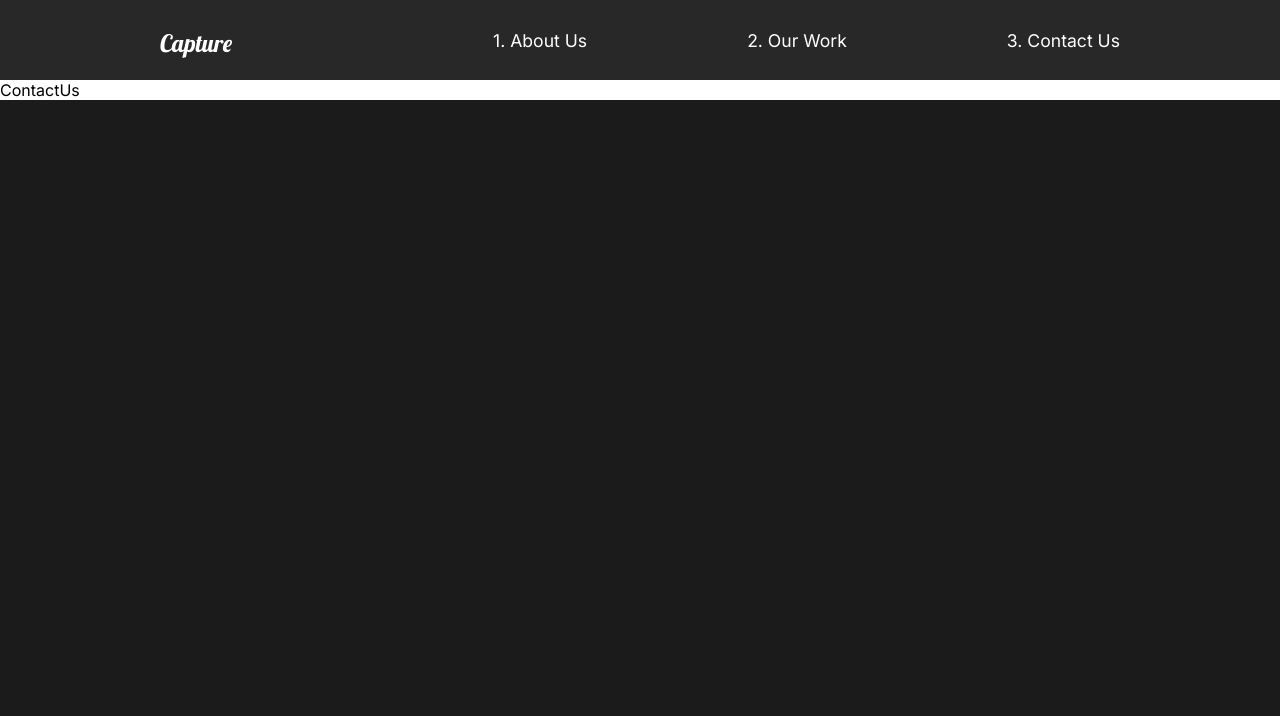
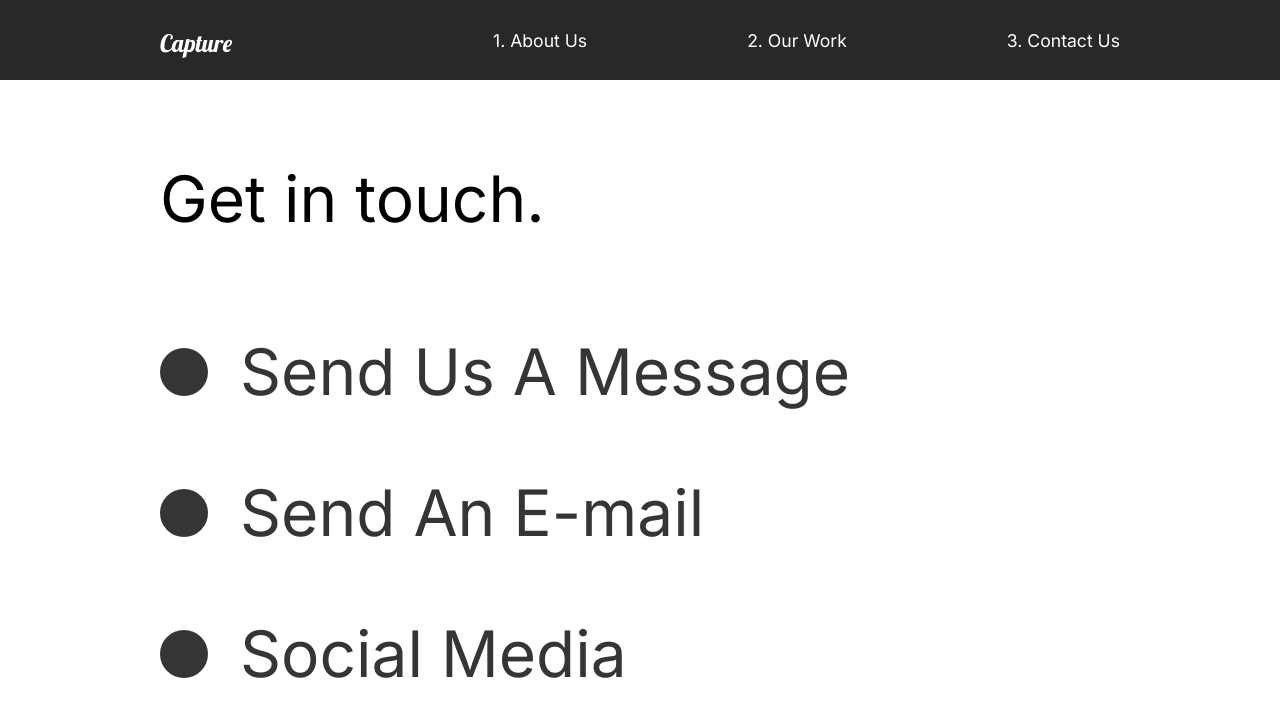
Before and after one commit to teddidev/portfolio_capture_reactProject, a React (Create React App) app: page /contact in a window 1280 px wide. Shown: the top 716 px of the page. Built offline with nearby package versions, Linux system fonts and the light colour scheme.

Commit message:
20. contact animation

```diff
--- a/src/pages/ContactUs.jsx
+++ b/src/pages/ContactUs.jsx
@@ -1,20 +1,71 @@
 import React from "react";
 
 import { motion } from "framer-motion";
-import { pageAnimation } from "../animation";
+import { pageAnimation, titleAnim } from "../animation";
+import styled from "styled-components";
 
 const ContactUs = () => {
   return (
-    <motion.div
+    <ContactStyle
       variants={pageAnimation}
       initial="hidden"
       animate="show"
       exit="exit"
       style={{ background: "#fff" }}
     >
-      ContactUs
-    </motion.div>
+      <Title>
+        <Hide>
+          <motion.h2 variants={titleAnim}>Get in touch.</motion.h2>
+        </Hide>
+      </Title>
+      <div>
+        <Hide>
+          <Social variants={titleAnim}>
+            <Circle />
+            <h2>Send Us A Message</h2>
+          </Social>
+        </Hide>
+        <Hide>
+          <Social variants={titleAnim}>
+            <Circle />
+            <h2>Send An E-mail</h2>
+          </Social>
+        </Hide>
+        <Hide>
+          <Social variants={titleAnim}>
+            <Circle />
+            <h2>Social Media</h2>
+          </Social>
+        </Hide>
+      </div>
+    </ContactStyle>
   );
 };
 
+const ContactStyle = styled(motion.div)`
+  padding: 5rem 10rem;
+  color: #353535;
+  min-height: 90vh;
+`;
+const Title = styled.div`
+  margin-bottom: 4rem;
+  color: black;
+`;
+const Hide = styled.div`
+  overflow: hidden;
+`;
+const Circle = styled.div`
+  border-radius: 50%;
+  width: 3rem;
+  height: 3rem;
+  background: #353535;
+`;
+
+const Social = styled(motion.div)`
+  display: flex;
+  align-items: center;
+  h2 {
+    margin: 2rem;
+  }
+`;
 export default ContactUs;
```
